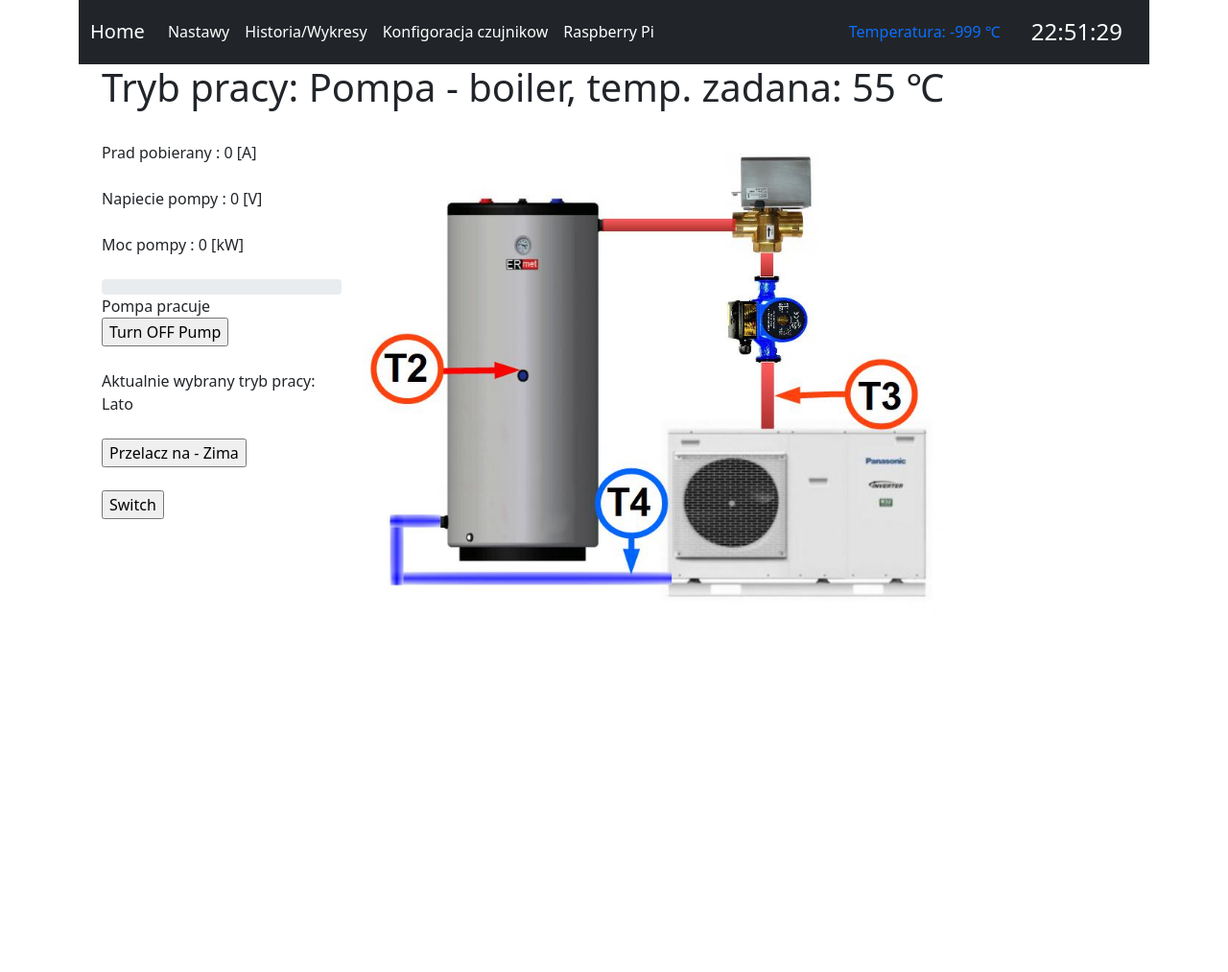
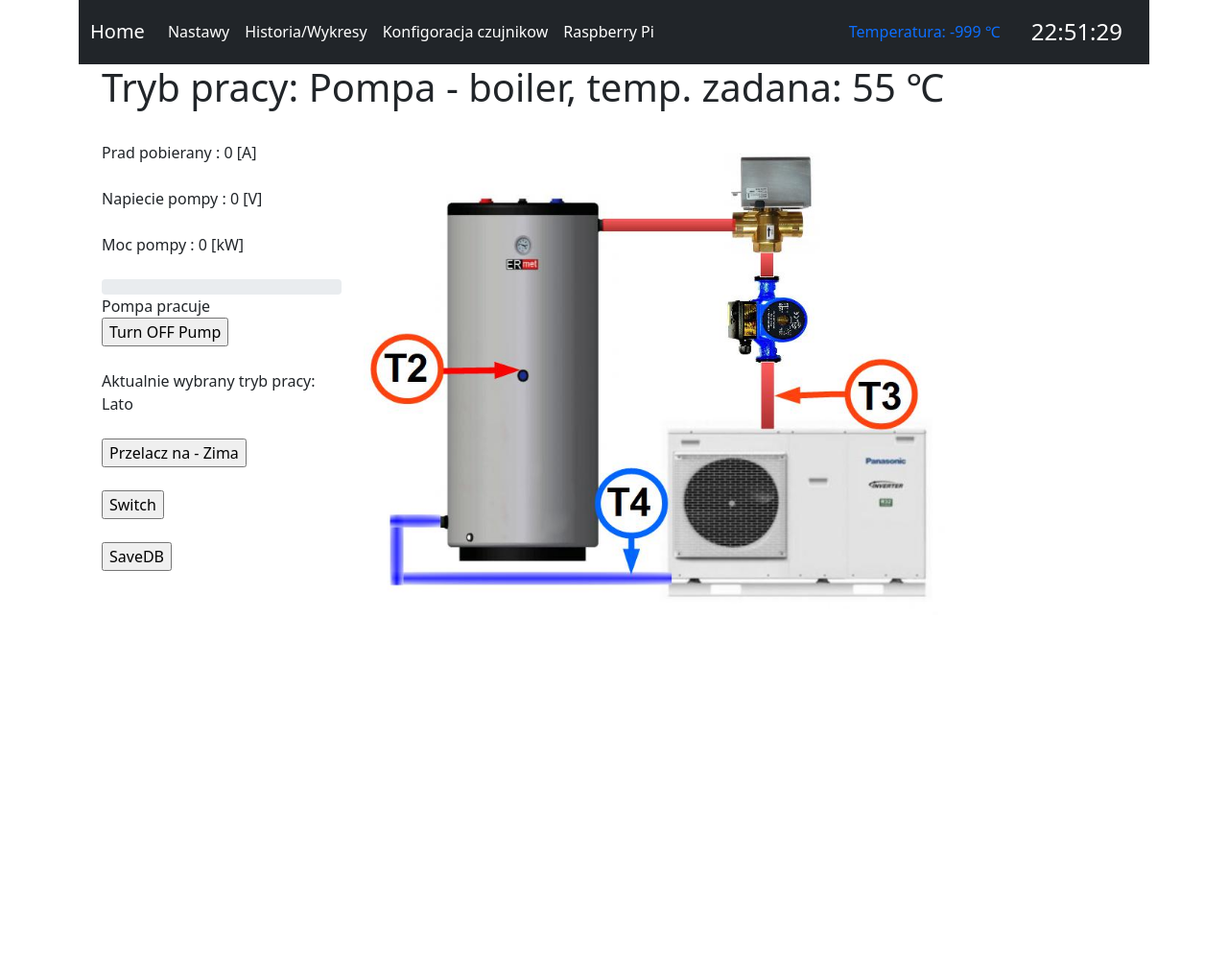
Before and after one commit to ricocooder/HeatPump, a Flask app: page /result in a window 1280 px wide. Shown: the part 25-1038 px from the top of the page at 96% size. Run offline with Flask 2, Linux system fonts and the light colour scheme.

Commit message:
temporary activation button to test reading pi memory status

```diff
--- a/templates/index.html
+++ b/templates/index.html
@@ -71,8 +71,8 @@
             {% endif %}
             <br><br>
             </label><input type="Submit" value="Switch" name='Switch'/>
-            <!-- <br><br>
-            </label><input type="Submit" value="SaveDB" name='SaveDB'/> -->
+            <br><br>
+            </label><input type="Submit" value="SaveDB" name='SaveDB'/>
           </div>
 
           <div class="col-7 order-last">
```
